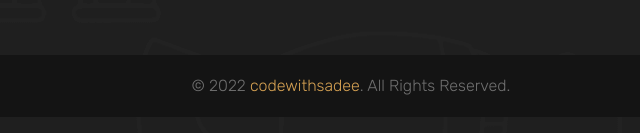
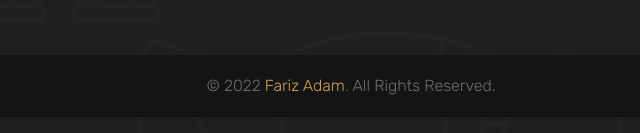
Before and after one commit to farizadam/barber, a plain HTML site: page index.html in a window 1280 px wide. Shown: the part 5704-5837 px from the top of the page, 289-929 px from the left. Drawn offline with nearby package versions, Linux system fonts and the light colour scheme.

Commit message:
Update index.html

```diff
--- a/index.html
+++ b/index.html
@@ -985,7 +985,7 @@
 
       <div class="footer-bottom">
         <p class="copyright">
-          &copy; 2022 <a href="#" class="copyright-link">codewithsadee</a>. All Rights Reserved.
+          &copy; 2022 <a href="#" class="copyright-link">Fariz Adam</a>. All Rights Reserved.
         </p>
       </div>
 
```
